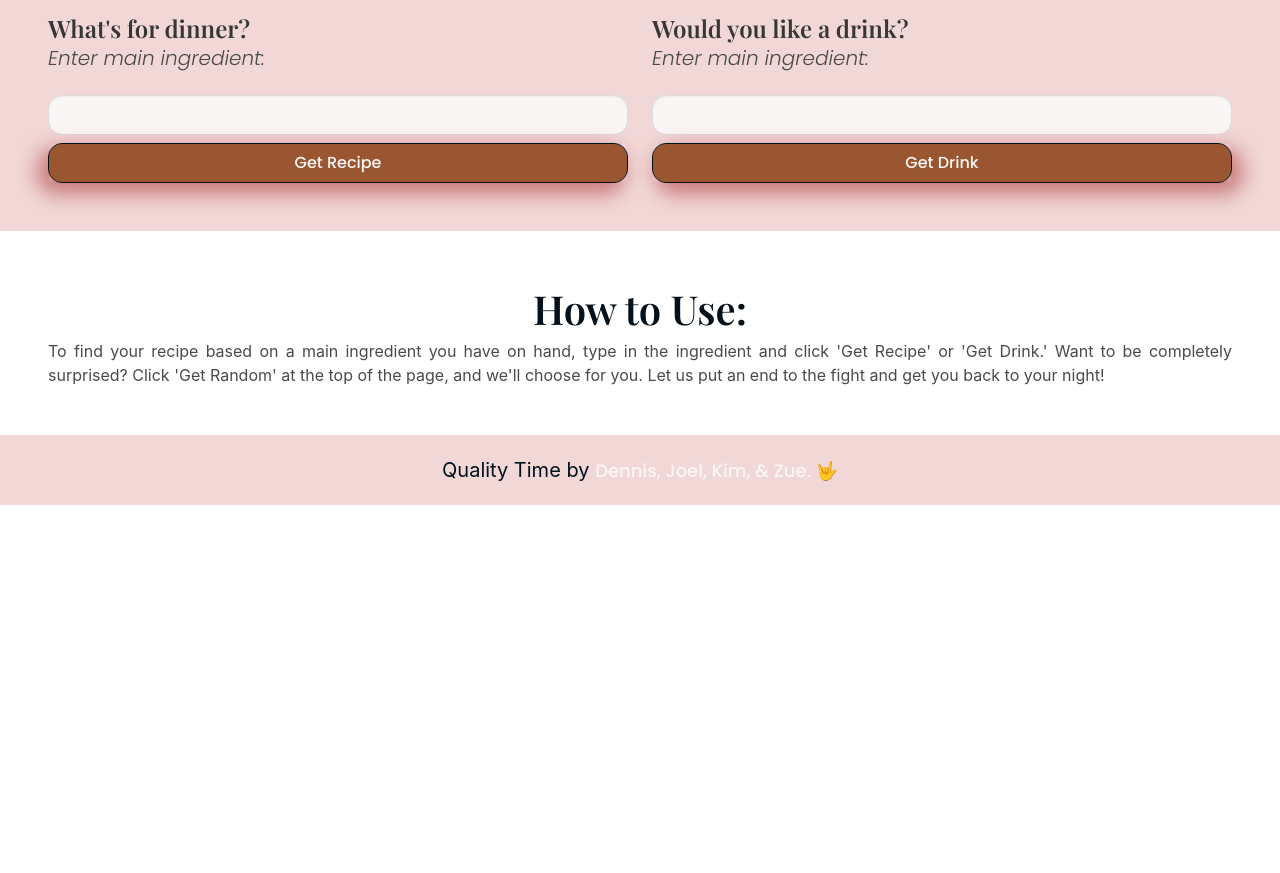
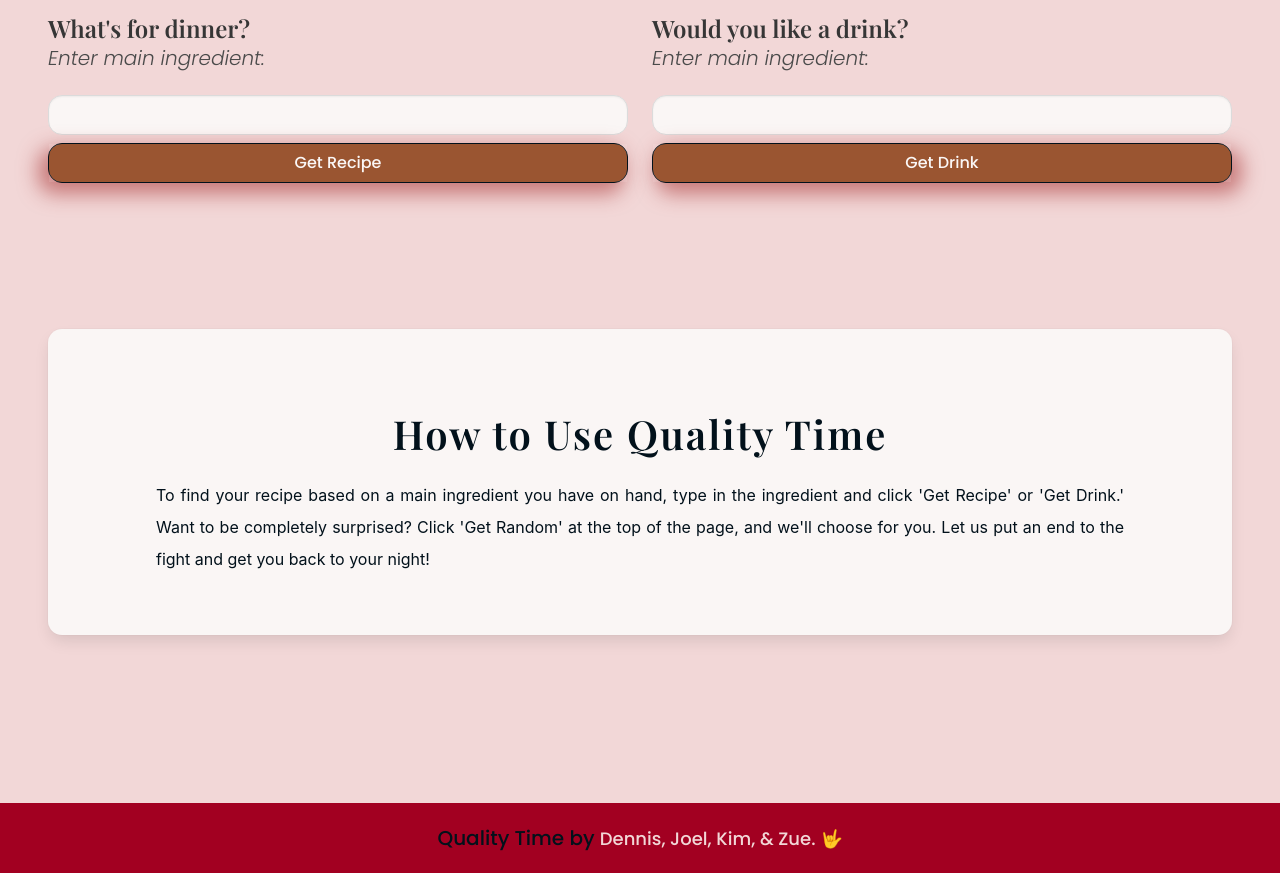
Before and after one commit to joel57/Quality_Time, a plain HTML site: page index.html in a window 1280 px wide. Shown: the part 609-1482 px from the top of the page. Before the commit the page ends 1114 px from the top, so only its background shows below. Drawn offline with nearby package versions, Linux system fonts and the light colour scheme.

Commit message:
added bulma box to how to section

```diff
--- a/assets/css/style.css
+++ b/assets/css/style.css
@@ -11,7 +11,15 @@ html, body {
 
     height: 100%;
 }
+strong{
+    display: block;
+}
 
+ul{
+    display: inline-block;
+    border:red solid 1px;
+    margin: 4px;
+}
 a {
     color: var (--black);
     display: inline-block;
@@ -145,16 +153,7 @@ h3 {
     box-shadow: 7px 8px 20px 3px rgb(165 42 42 / 54%);
 }
 
-/* how to use styles */
-
-how to use p {
-    font-family: "Poppins";
-}
-
-
-
-
-/* hover effects */
+/* button hover effects */
 .btn-effect {
     color: var(--black);
     transition: all 0.5s;
@@ -194,27 +193,44 @@ how to use p {
     transform: scale(1,1);
     border-radius: 14px;
   }
+.modal-card-title {
+    font-family: "Poppins";
+}
+.modal-card-body {
+    font-family: "Poppins";
+}
+/* how to section styles */
+#how-to-use {
+    background-color: var(--pink);
+    padding-top: 50px;
+    padding-bottom: 100px;
+}
+#how-to-use h3 {
+    padding: 15px 5px;
+    letter-spacing: 2px;
+}
+#how-to-use p {
+    padding-right: 3em;
+    padding-left: 3em;
+    color: var(--black);
+    line-height: 2em;
+}
+.box {
+    padding: 60px;
+    background-color: var(--white);
+    border-radius: 14px;
+    margin-bottom: 20px;
+}
 /* footer styles */
 footer {
+    font-family: "Poppins";
     font-size: 20px;
     padding-top: 20px;
     padding-bottom: 20px;
-    background-color: var(--pink);
+    background-color: var(--red);
     color: var(--black);
 }
 .github-link {
-    color: var(--white);
+    color: var(--pink);
     padding: 0;
 }
-
-strong{
-    display: block;
-}
-
-ul{
-    display: inline-block;
-    border:red solid 1px;
-    margin: 4px;
-}
-
-/* media query suggestion flex direction row reverse on small screens  */
--- a/index.html
+++ b/index.html
@@ -104,37 +104,28 @@
  </div>
 </section>
 
-<!-- modal needs to toggled on/off using JS-->
 <div class="modal">
     <div class="modal-background"></div>
-
     <div class="modal-card">
       <header class="modal-card-head">
-        <p class="modal-card-title"> Your Date Night Recipe &hearts; </p>
+        <p class="modal-card-title"> Date Night Results ♡ </p>
         <button class="delete" aria-label="close"></button>
       </header>
-
       <section class="modal-card-body">
-        <div id="recipe-title"> Dish Title </div>
-        <div id="recipe-ingredients"> Image </div>
-
-        <div id="drink-title"> Drink Title </div>
-        <div id="drink-ingredients"> Image </div>
+        <!-- content dynamically created using JS -->
       </section>
-
       <footer class="modal-card-foot">
         <button id="modal-restart-btn" class="button btn-effect"> Get Random! </button>
       </footer>
     </div>
   </div>
 
-
-<!-- How to use section-->
+<!-- "how to" section-->
 <section id="how-to-use">
     <div class="level py-6 px-6">
         <div class="has-text-justified">
-            <div>
-                <h3 class="is-size-2 has-text-centered">How to Use:</h3>
+            <div class="box">
+                <h3 class="is-size-2 has-text-centered"> How to Use Quality Time </h3>
                 <p>To find your recipe based on a main ingredient you have on hand, type in the ingredient and click 'Get Recipe' or 'Get Drink.' Want to be completely surprised? Click 'Get Random' at the top of the page, and we'll choose for you. Let us put an end to the fight and get you back to your night!</p>
             </div>
         </div>
```
